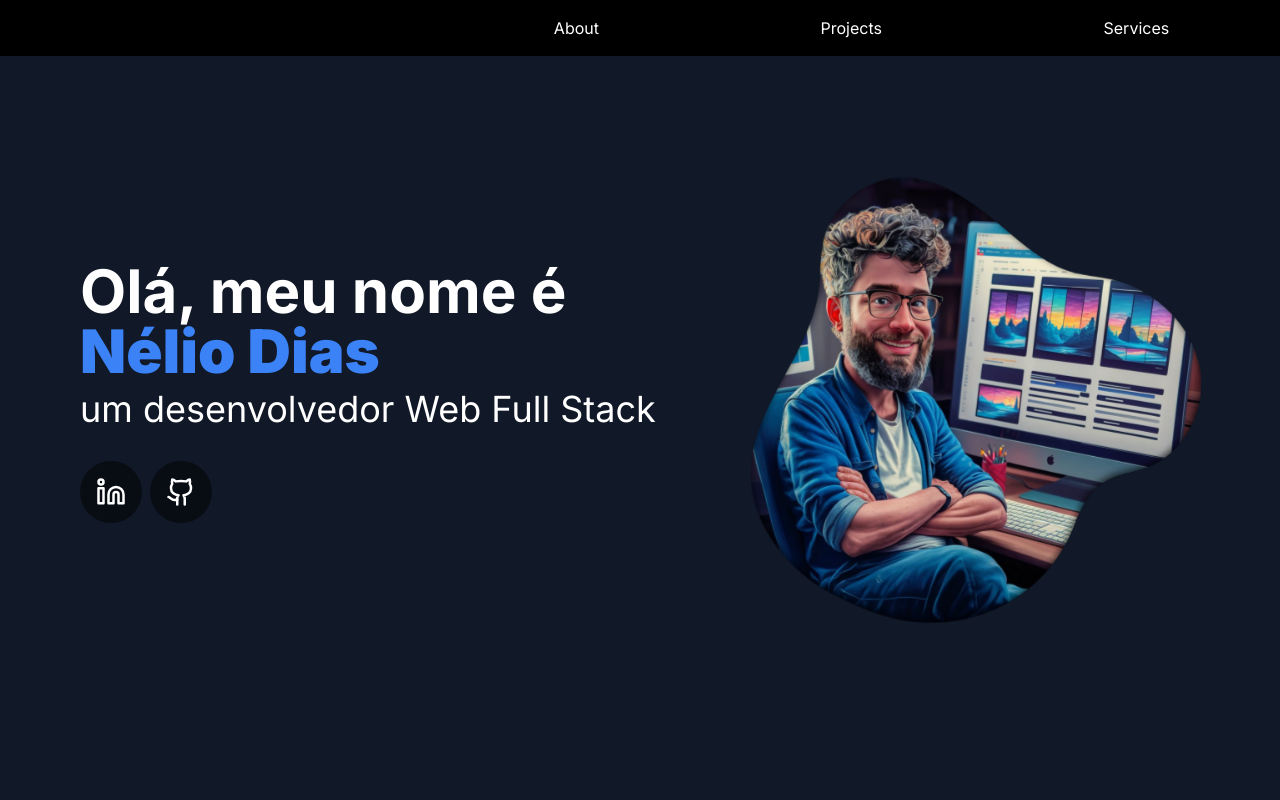
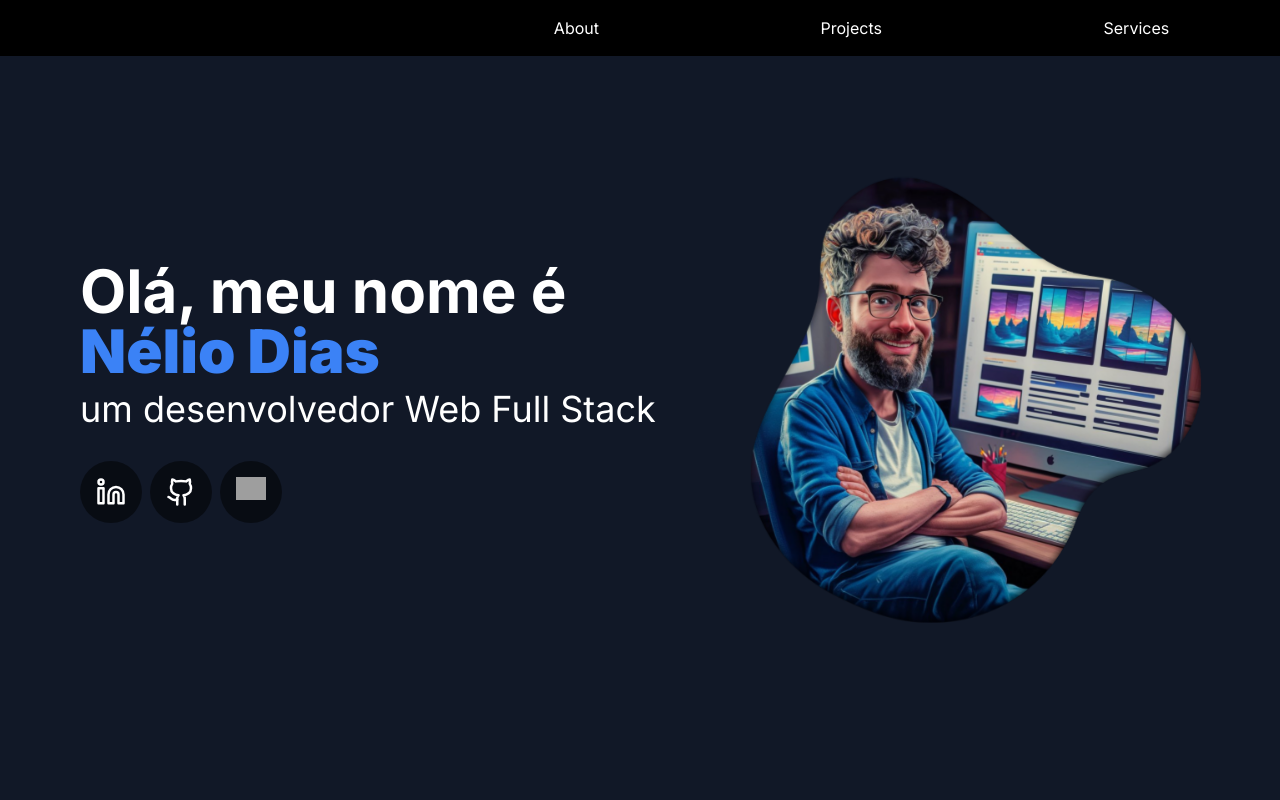
Before and after one commit to jrneliodias/my-portfolio, a Next.js app: page / in a window 1280 px wide. Shown: the top 800 px of the page. Built offline with nearby package versions, Linux system fonts and the light colour scheme; grey boxes are pictures that could not be loaded.

Commit message:
feat: add whatsapp link

```diff
--- a/static/SocialMedia.tsx
+++ b/static/SocialMedia.tsx
@@ -1,4 +1,5 @@
 import { Github, Linkedin } from "lucide-react"
+import Image from "next/image";
 import Link from "next/link"
 
 const SocialMedia = ({ size }: { size: number }) => {
@@ -20,6 +21,13 @@ const SocialMedia = ({ size }: { size: number }) => {
             >
                 <Github size={size} />
             </Link>
+            <Link
+                className={"bg-black bg-opacity-50 p-4 rounded-full transition-all hover:scale-110 scale-100"}
+                href="https://api.whatsapp.com/send?phone=5591989079292"
+
+            >
+                <Image src={"/whatsapp-icon.svg"} height={30} width={30} alt="whatsapp" />
+            </Link>
         </div>
     )
 }
```
